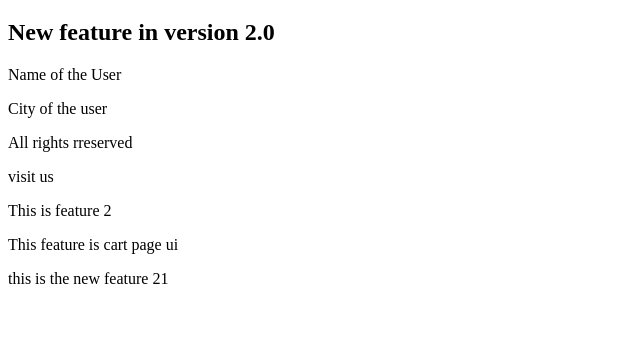
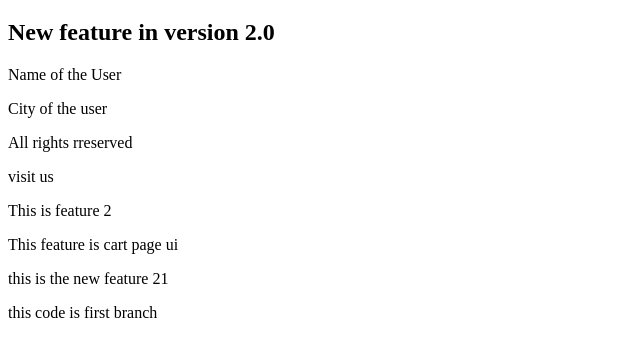
Before and after one commit to MohdAdn/git-workflow, a plain HTML site: page index.html in a window 1280 px wide. Shown: the part 61-418 px from the top of the page, without its empty margins (0-640 px from the left). Drawn offline with Linux system fonts and the light colour scheme.

Commit message:
add first branch code

```diff
--- a/index.html
+++ b/index.html
@@ -23,5 +23,8 @@
     <div class="new-feature21">
       <p>this is the new feature 21</p>
     </div>
+    <div class="first">
+      <p>this code is first branch</p>
+    </div>
   </body>
 </html>
```
